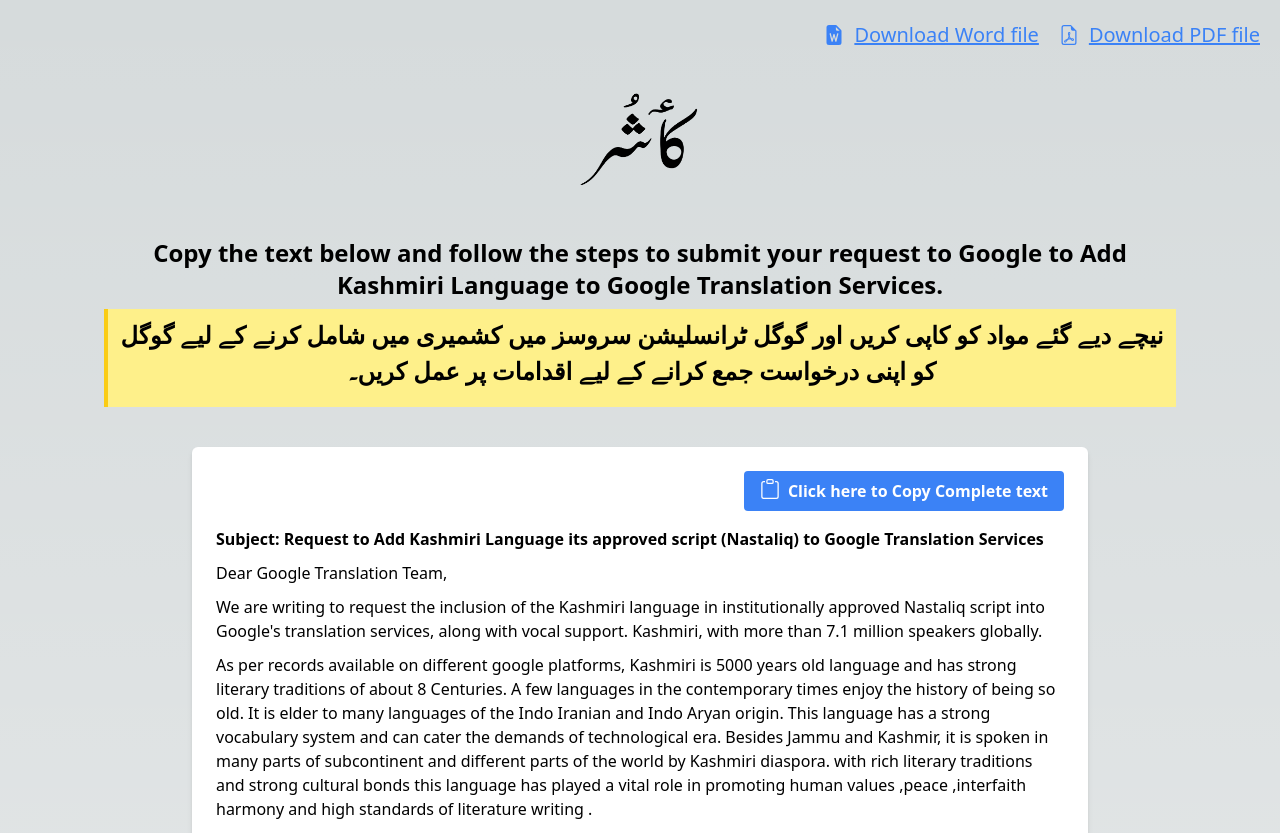
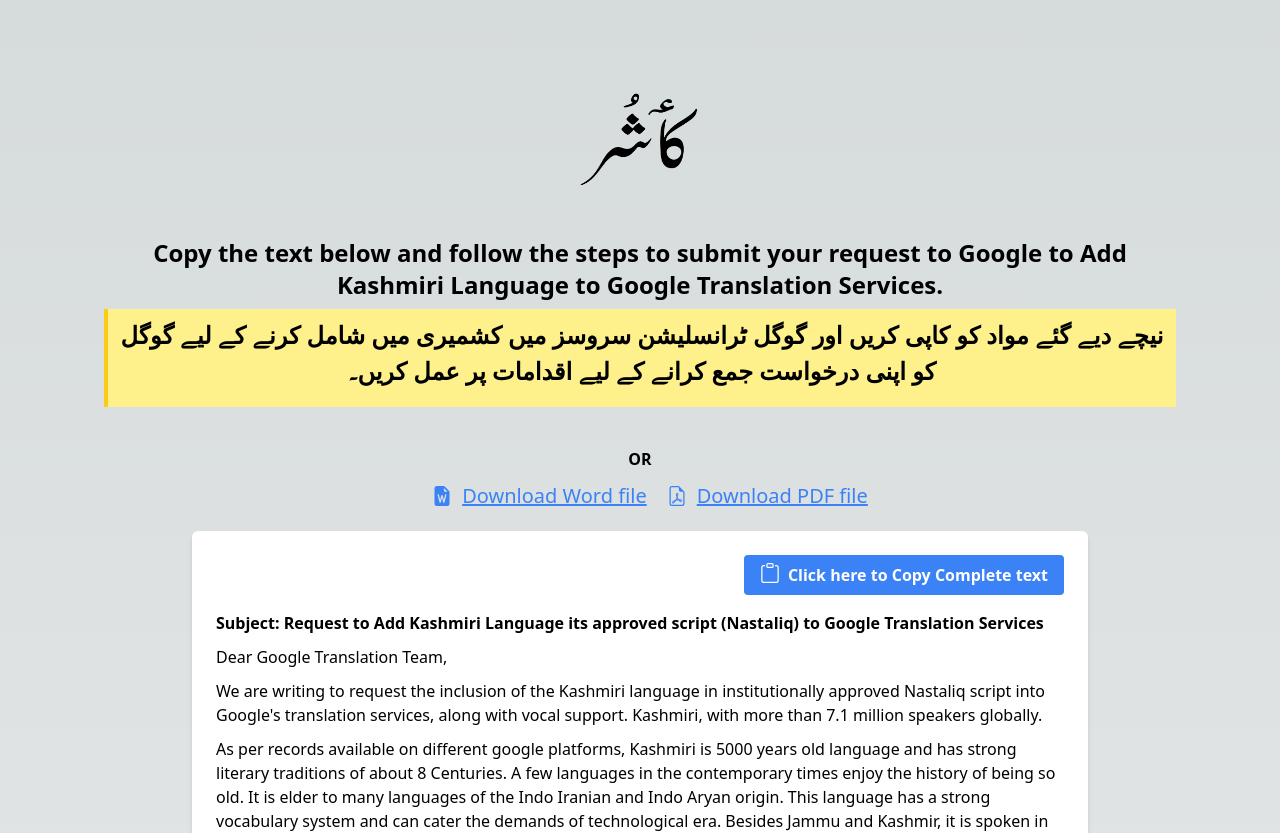
Before and after one commit to rjmk159/supportks, a Next.js app: page / in a window 1280 px wide. Shown: the top 833 px of the page. Built offline with nearby package versions, Linux system fonts and the light colour scheme.

Commit message:
Adding Document download

```diff
--- a/src/pages/index.js
+++ b/src/pages/index.js
@@ -72,17 +72,6 @@
 
   return (
     <main className="flex min-h-screen flex-col items-center justify-between sm:m-20">
-      <span className="download-contnr">
-
-        <a className="text-blue-500" href="/format.docx" download>
-          <BsFileEarmarkWordFill />
-          Download Word file
-        </a>
-        <a className="text-blue-500" href="/format.pdf" download>
-          <BsFileEarmarkPdf />
-          Download PDF file
-        </a>
-      </span>
       <Image
         className="relative dark:drop-shadow-[0_0_0.3rem_#ffffff70] dark:invert mb-4 max-w-sm"
         src="/kashmiri.png"
@@ -91,6 +80,7 @@
         height={37}
         priority
       />
+
       <div className="max-w-600">
         <h2 className="text-2xl font-bold mb-4 text-center p-6 ">
           Copy the text below and follow the steps to submit your request to
@@ -107,6 +97,17 @@
             </p>
           </div>
         </h2>
+        <span className="or">OR</span>
+        <span className="download-contnr">
+          <a className="text-blue-500" href="/format.docx" download>
+            <BsFileEarmarkWordFill />
+            Download Word file
+          </a>
+          <a className="text-blue-500" href="/format.pdf" download>
+            <BsFileEarmarkPdf />
+            Download PDF file
+          </a>
+        </span>
       </div>
       <div className="flexflex-col justify-between">
         <div className="max-w-4xl mx-auto bg-white p-6 shadow-md rounded-md">
--- a/src/styles/globals.css
+++ b/src/styles/globals.css
@@ -50,7 +50,7 @@
   line-height: 1.5;
 }
 .download-contnr {
-  position: absolute;
+  /* position: absolute; */
   display: flex;
   top: 20px;
   align-items: center;
@@ -60,9 +60,11 @@
 .download-contnr a {
   display: flex;
   align-items: center;
+  justify-content: center;
   margin-left: 20px;
   text-decoration: underline;
   font-size: 20px;
+  margin-bottom: 20px;
 }
 .download-contnr a:hover {
   opacity: 0.7;
@@ -71,3 +73,10 @@
 .download-contnr svg {
   margin-right: 10px;
 }
+.or {
+  display: flex;
+  margin-bottom: 10px;
+  align-items: center;
+  justify-content: center;
+  font-weight: 600;
+}
```
